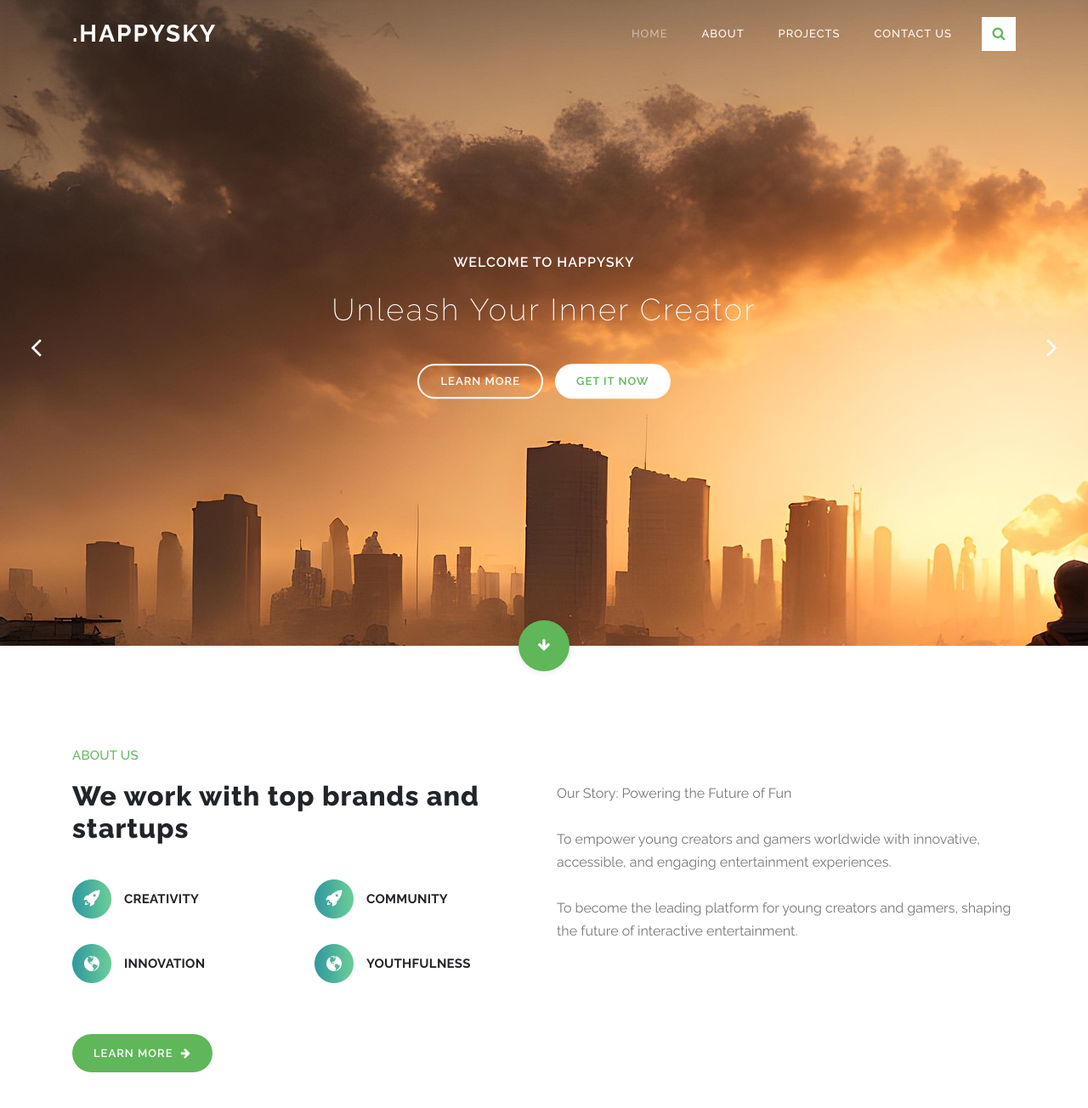
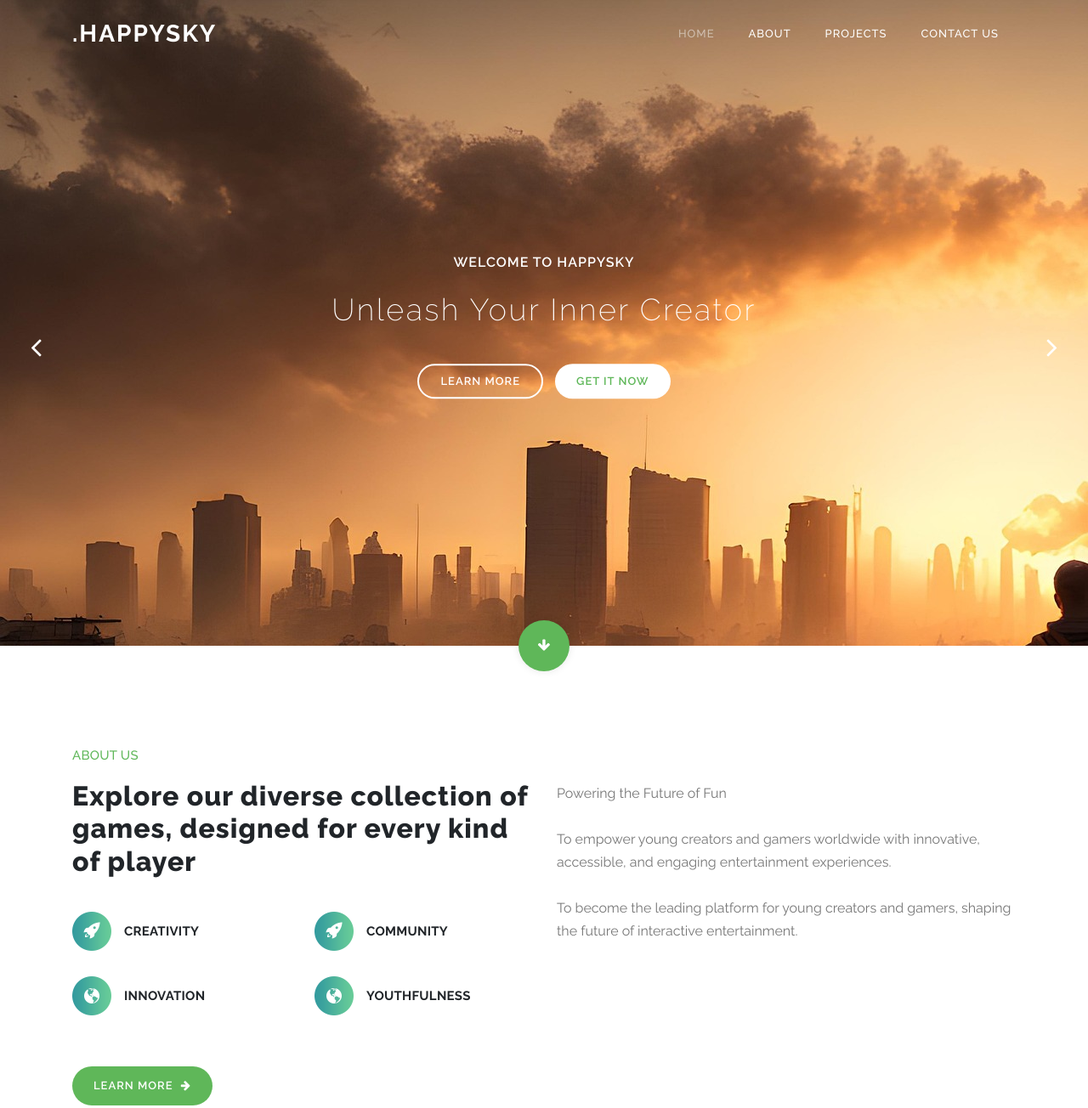
Before and after one commit to Vitozhaowl/happysky.io, a plain HTML site: page index.html in a window 1280 px wide. Shown: the top 1304 px of the page at 85% size. Drawn offline with Linux system fonts and the light colour scheme.

Commit message:
Update index.html

```diff
--- a/index.html
+++ b/index.html
@@ -62,9 +62,7 @@ https://templatemo.com/tm-543-breezed
                             <li class="scroll-to-section"><a href="#projects">Projects</a></li>
 
                             <li class="scroll-to-section"><a href="#contact-us">Contact Us</a></li>
-                            <div class="search-icon">
-                                <a href="#search"><i class="fa fa-search"></i></a>
-                            </div>
+
                         </ul>
                         <a class='menu-trigger'>
                             <span>Menu</span>
@@ -145,7 +143,7 @@ https://templatemo.com/tm-543-breezed
                     <div class="left-text-content">
                         <div class="section-heading">
                             <h6>About Us</h6>
-                            <h2>We work with top brands and startups</h2>
+                            <h2>Explore our diverse collection of games, designed for every kind of player</h2>
                         </div>
                         <div class="row">
                             <div class="col-md-6 col-sm-6">
@@ -182,7 +180,7 @@ https://templatemo.com/tm-543-breezed
                 </div>
                 <div class="col-lg-6 col-md-6 col-xs-12">
                     <div class="right-text-content">
-                        <p>Our Story: Powering the Future of Fun
+                        <p>Powering the Future of Fun
                         <br><br>To empower young creators and gamers worldwide with innovative, accessible, and engaging entertainment experiences.
                       <br><br>To become the leading platform for young creators and gamers, shaping the future of interactive entertainment.</p>
                     </div>
```
